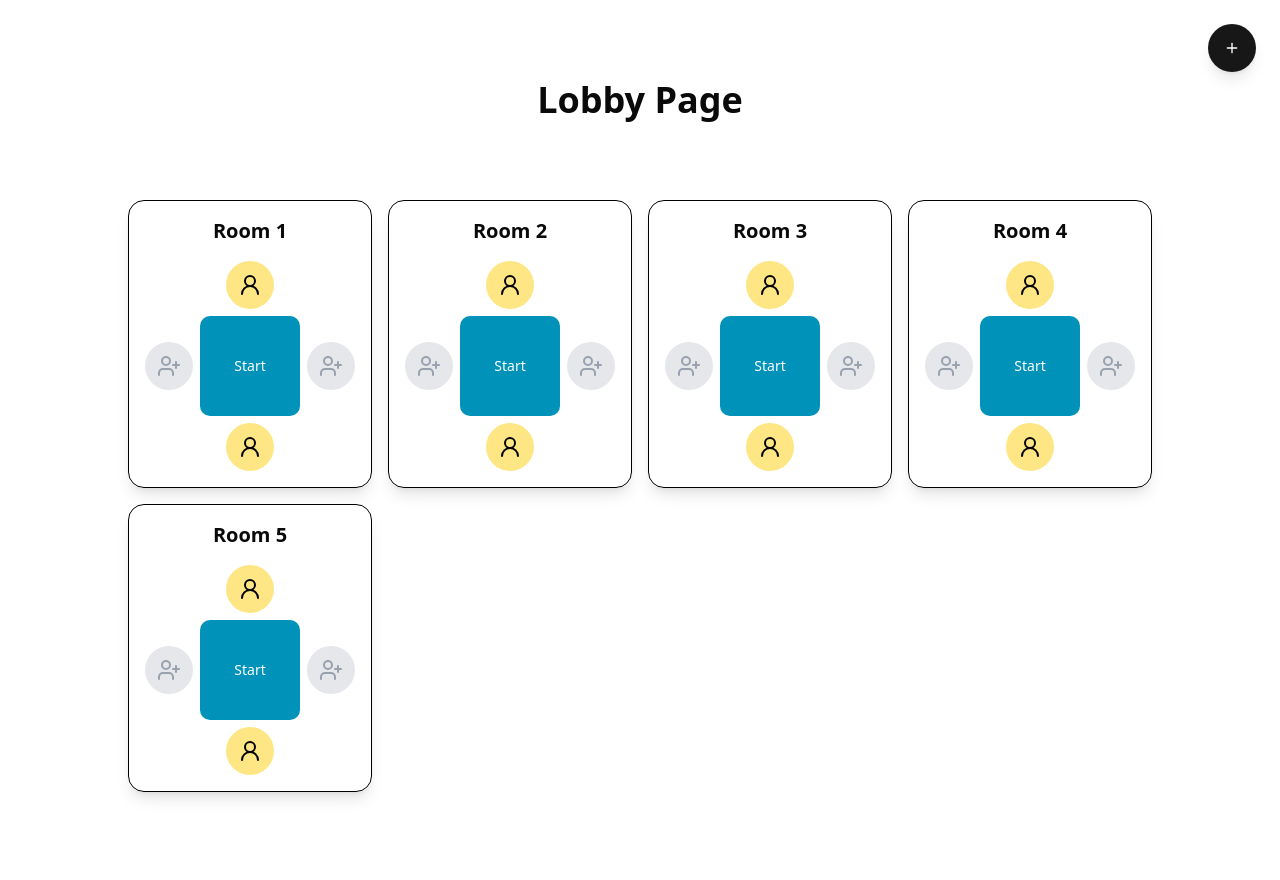
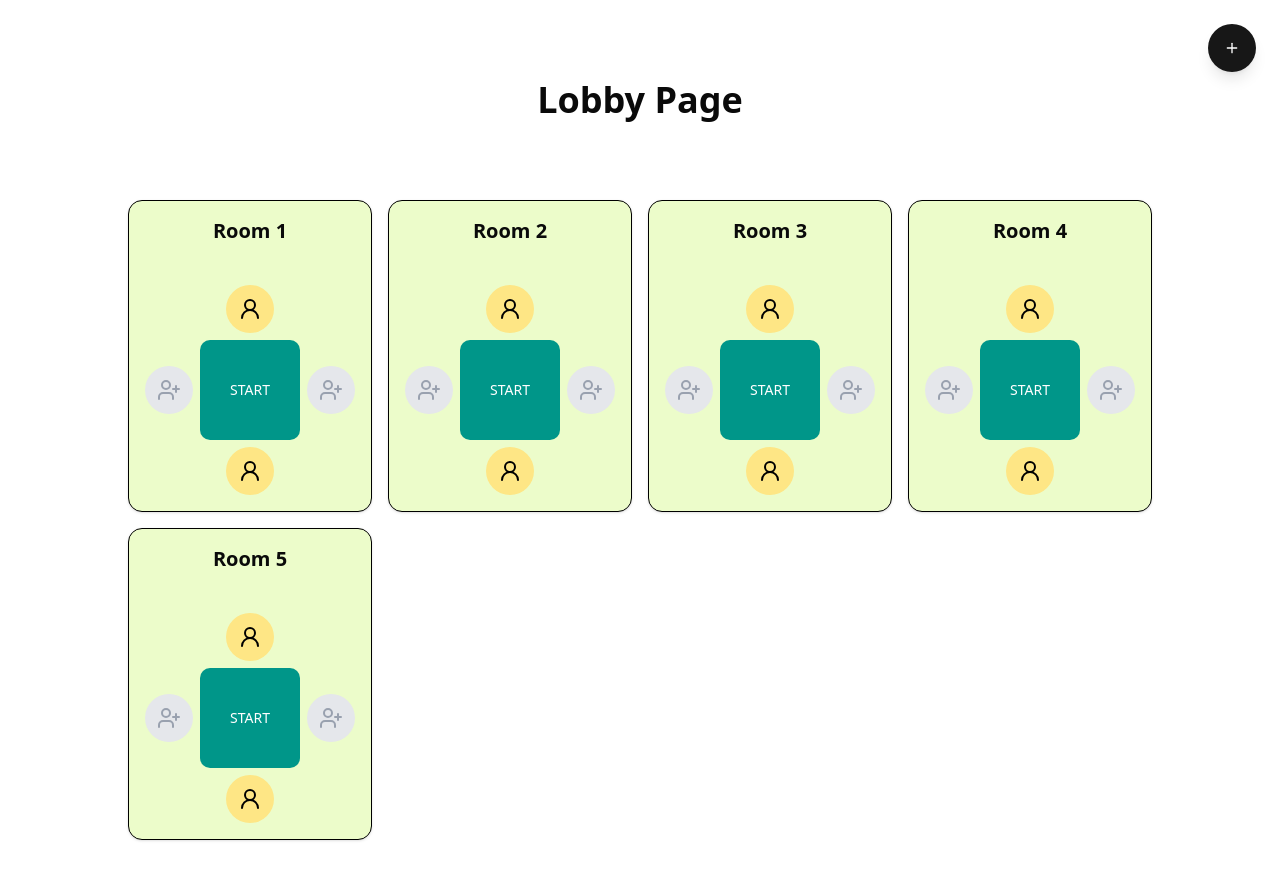
Before and after one commit to tigerbook73/mj-next, a Next.js app: page /lobby in a window 1280 px wide. Shown: the top 880 px of the page. Built offline with nearby package versions, Linux system fonts and the light colour scheme.

Commit message:
feat: replace div with Card component for improved styling in Room

```diff
--- a/src/components/room.tsx
+++ b/src/components/room.tsx
@@ -10,6 +10,7 @@ import {
 import { Button } from "./ui/button";
 import { User2, UserPlus } from "lucide-react";
 import Link from "next/link";
+import { Card } from "./ui/card";
 
 type Chair = {
   id: number;
@@ -49,18 +50,18 @@ export default function Room({
 
   return (
     <TooltipProvider>
-      <div className="flex h-full w-full flex-col items-center justify-center rounded-2xl border border-black p-4 shadow-lg transition-shadow hover:shadow-xl">
-        <h2 className="mb-4 text-xl font-semibold">{name}</h2>
+      <Card className="flex h-full w-full flex-col items-center justify-center border-black bg-lime-100 p-4">
+        <div className="mb-4 text-xl font-semibold">{name}</div>
 
         <div className="relative flex aspect-square w-full max-w-[400px] items-center justify-center">
           {/* 中间桌子区域 */}
-          <div className="flex h-[40%] min-h-[100px] w-[40%] min-w-[100px] items-center justify-center rounded-lg bg-cyan-600 font-bold text-white">
+          <div className="flex h-[40%] min-h-[100px] w-[40%] min-w-[100px] items-center justify-center rounded-lg bg-teal-600 font-bold text-white">
             {gameStarted ? (
               "Playing..."
             ) : (
               <Link href="/game" className="hover:underline">
                 <Button variant="ghost" onClick={handleStart}>
-                  Start
+                  START
                 </Button>
               </Link>
             )}
@@ -93,7 +94,7 @@ export default function Room({
             );
           })}
         </div>
-      </div>
+      </Card>
     </TooltipProvider>
   );
 }
```
